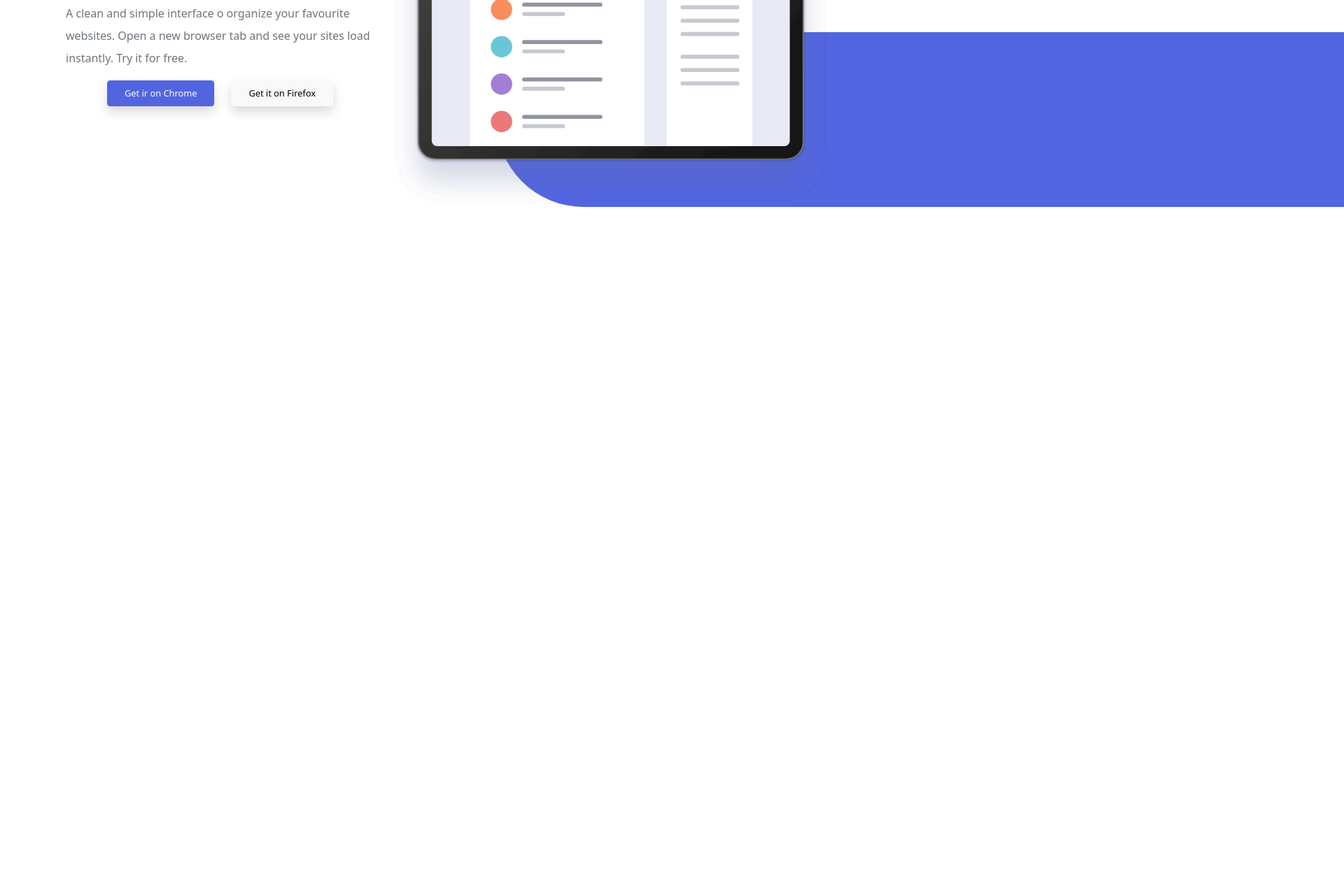
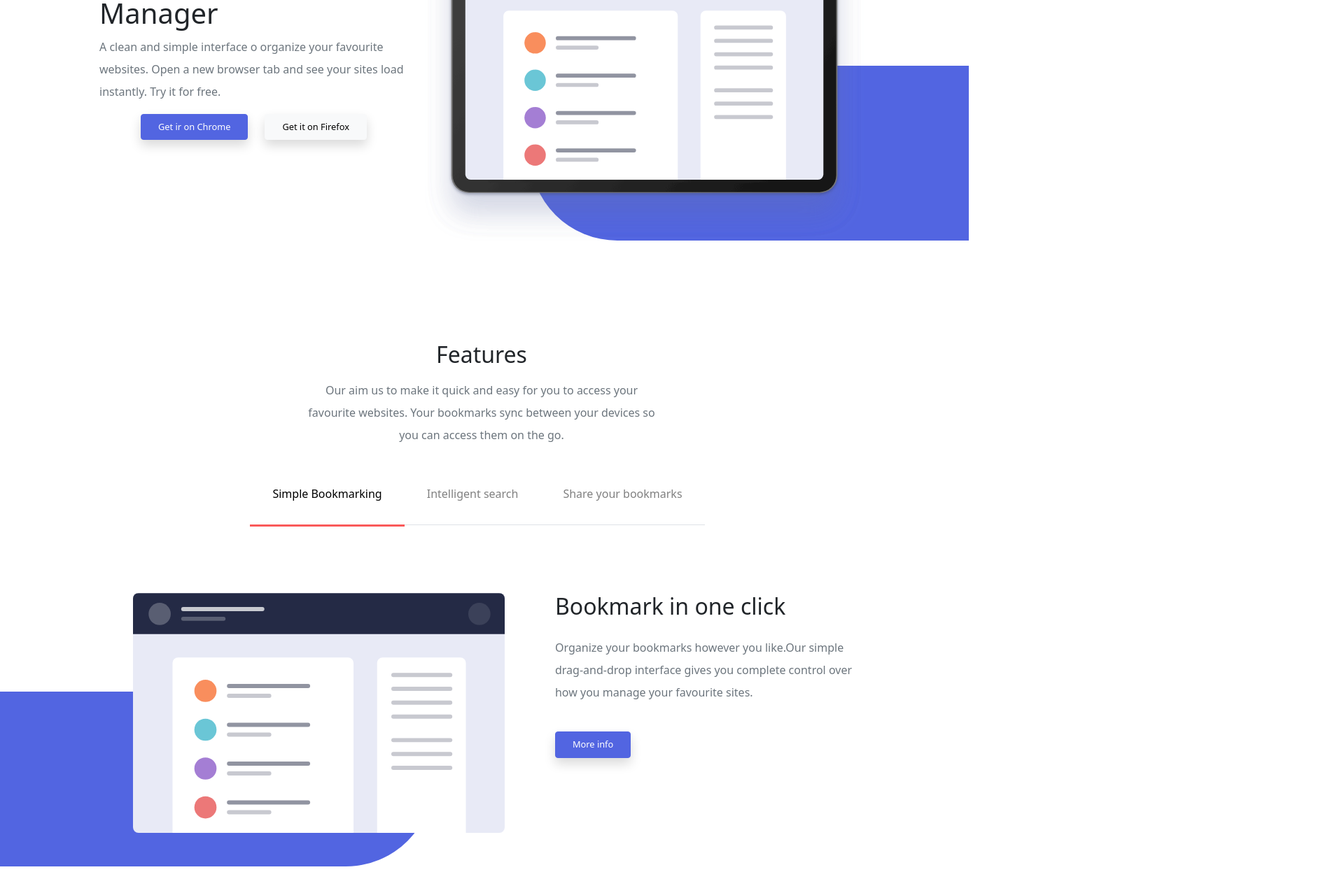
Before and after one commit to m4riona/SPRINT2, a website: page index.html in a window 1280 px wide. Shown: the part 299-1576 px from the top of the page at 70% size, 1920 px wide, since content can reach past the window. Before the commit the page ends 800 px from the top, so only its background shows below. Drawn offline with nearby package versions, Linux system fonts and the light colour scheme.

Commit message:
Exercici 2-N1

```diff
--- a/index.html
+++ b/index.html
@@ -9,6 +9,7 @@
 </head>
 <body>
     <div class="container">
+
         <!-- NAVEGACIÓ PRINCIPAL -->
         <nav class="navbar navbar-expand-md navbar-light mb-5 p-5 bg-white fixed-top">
             <div class="container-fluid">
@@ -28,7 +29,8 @@
                 </div>
             </div>
         </nav> <!--fi nav-->
-        <main class="container md-m-5">
+
+        <main class="container m-md-5">
             <!-- BOOKMARK MANAGER -->
             <div class="row mb-5">
                 <!--columna esquerra-->
@@ -42,14 +44,82 @@
                 </div>
                 <!--columna dreta-->
                 <div class="col-12 order-1 order-lg-2 col-lg-7 mb-5">
-                    <div class="">
-                         <div class="">
-                            <img src="img/illustration-hero.svg" class="img-fluid" alt="">
-                         </div>
-                         <div class="bg-primary fons-right"></div>
-                     </div>
+                    <div>
+                        <img src="img/illustration-hero.svg" class="img-fluid" alt="">
+                    </div>
+                    <div class="bg-primary fons-ilust fons-ilust-right"></div>
                 </div>
              </div> <!--fi bookmark manager-->
+
+             <!-- FEATURES -->
+             <div class="row justify-content-center">
+                <div class="col-12 mt-5 col-lg-6">
+                    <h2 class="text-center">Features</h2>
+                    <p class="text-center lh-lg text-muted p-2">
+                    Our aim us to make it quick and easy for you to access your favourite websites. Your bookmarks sync between your devices so you can access them on the go.
+                    </p>
+                </div>
+                <ul class="nav nav-tabs justify-content-center flex-column flex-md-row" role="tablist" id="myTab">
+                    <li class="nav-item text-center" role="presentation">
+                        <a class="nav-link active" id="simple-tab" data-bs-toggle="tab" href="#simple" role="tab" aria-controls="simple" aria-selected="true">Simple Bookmarking</a>
+                    </li>
+                    <li class="nav-item text-center" role="presentation">
+                        <a class="nav-link" id="speedy-tab" data-bs-toggle="tab" href="#speedy" role="tab" aria-controls="speedy" aria-selected="false">Intelligent search</a>
+                    </li>
+                    <li class="nav-item text-center" role="presentation">
+                        <a class="nav-link" id="easy-tab" data-bs-toggle="tab" href="#easy" role="tab" aria-controls="easy" aria-selected="false">Share your bookmarks</a>
+                    </li>
+                </ul>
+            </div>
+            <!--Tab content-->
+            <div class="tab-content" id="myTabContent">
+                <div class="tab-pane fade show active" id="simple" role="tabpanel" aria-labelledby="simple-tab">
+                    <div class="row mt-5">
+                        <div class="col-12 col-lg-7">
+                              <div class="p-5">
+                                  <img src="img/illustration-features-tab-1.svg" class="img-fluid img-size" alt="">
+                              </div>
+                              <div class="fons-ilust fons-ilust-left bg-primary"></div>
+                        </div>
+                        <div class="col-12 col-lg-5 mt-5 text-center text-lg-start">
+                          <h2 class="text-lg-start">Bookmark in one click </h2>
+                          <p class="text-lg-start text-muted lh-lg my-4">Organize your bookmarks however you like.Our simple drag-and-drop interface gives you complete control over how you manage your favourite sites.</p>
+                          <a class="btn btn-primary py-2 px-4 my-3 shadow" href="#" role="button">More info</a>
+                        </div>
+                    </div>
+                </div>
+                <div class="tab-pane fade" id="speedy" role="tabpanel" aria-labelledby="speedy-tab">
+                  <div class="row mt-5">
+                      <div class="col-12 col-lg-7">
+                            <div class="p-5">
+                                <img src="img/illustration-features-tab-2.svg" class="img-fluid img-size" alt="">
+                                </div>
+                            <div class="fons-ilust fons-ilust-left bg-primary"></div>
+                      </div>
+                      <div class="col-12 col-lg-5 mt-5 text-center text-lg-start">
+                        <h2 class="text-lg-start">Intelligent search</h2>
+                        <p class="text-lg-start text-muted lh-lg my-4">Our powerful search feature will help you find saved sites in no time at all. No need to trawl through all of your bookmarks.</p>
+                        <a class="btn btn-primary py-2 px-4 shadow my-3" href="#" role="button">More info</a>
+                      </div>
+                  </div>
+              </div>
+              <div class="tab-pane fade" id="easy" role="tabpanel" aria-labelledby="easy-tab">
+                  <div class="row mt-5">
+                      <div class="col-12 col-lg-7">
+                            <div class="p-5">
+                                <img src="img/illustration-features-tab-3.svg" class="img-fluid img-size" alt="">
+                              </div>
+                            <div class="fons-ilust fons-ilust-left bg-primary"></div>
+                      </div>
+                      <div class="col-12 col-lg-5 mt-5 text-center text-lg-start">
+                        <h2 class="text-lg-start">Share your bookmarks</h2>
+                        <p class="text-lg-start text-muted lh-lg my-4">Easily share your bookmarks and collections with others. Create a shareable link that you can send at the click of a button.</p>
+                        <a class="btn btn-primary shadow my-3 py-2 px-4 fs-6" href="#" role="button">More info</a>
+                      </div>
+                  </div>
+              </div>
+            </div> <!--fi tab-content-->
+
         </main>
     </div> <!--fi container-->
 </body>
--- a/sass/main.scss
+++ b/sass/main.scss
@@ -14,17 +14,55 @@ body {
   }
 }
 
-// FONS DE LA IL·LUSTRACIÓ SIMPLE BOOKMARK
-.fons-right {
-  position: absolute;
+// FONS DE LES IL·LUSTRACIONS
+.fons-ilust {
   width: 100%;
   height: 250px;
+  margin-top: -250px;
+  z-index: -1;
+}
+.fons-ilust-right {
   margin-left: 150px;
-  margin-top: -250px;
   border-top-left-radius: 200px 200px;
   border-bottom-left-radius: 200px 200px;
-  z-index: -1;
+}
+.fons-ilust-left {
+  margin-left: -150px;
+  border-top-right-radius: 200px 200px;
+  border-bottom-right-radius: 200px 200px;
+}
+// CUSTOM NAV-TABS
+#myTab {
+  li a {
+    padding: 2rem;
+    border-bottom: 1px solid #dee2e6;
+    &:link {
+      color: grey;
+    }
+    &:visited {
+      color: grey;
+    }
+    &:active {
+      border: none;
+    }
+  }
+  .nav-tabs,
+  .nav-link {
+    border: none;
+  }
+  a.nav-link {
+    border-bottom: 1px solid #dee2e6;
+  }
+}
+#myTab li a.active {
+  border: none;
+  border-bottom: 3px solid $secondary;
+  color: black;
+}
+.nav-tabs {
+  border-bottom: 0px !important;
 }
 
+///////////////
 // importem  bootstrap
 @import "../node_modules/bootstrap/scss/bootstrap";
```
Also changed, not shown: css/main.min.css, 1 other file.
